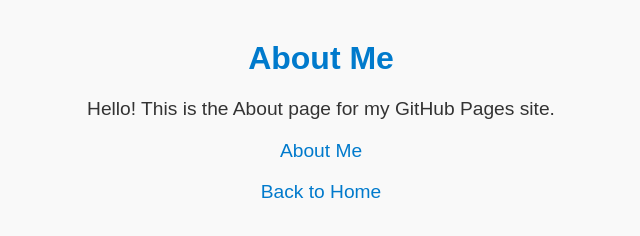
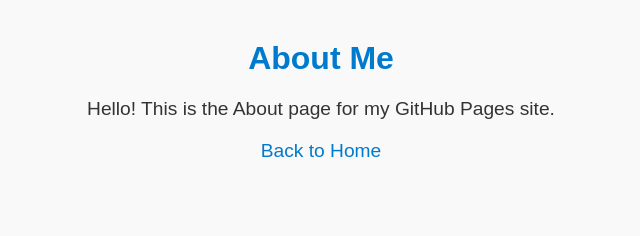
Before and after one commit to aldwin30/Hello-github, a plain HTML site: page about.html in a window 1280 px wide. Shown: the whole page, without its empty margins (319-959 px from the left). Drawn offline with Linux system fonts and the light colour scheme.

Commit message:
Update about.html

```diff
--- a/about.html
+++ b/about.html
@@ -12,7 +12,6 @@
 <body>
   <h1>About Me</h1>
   <p>Hello! This is the About page for my GitHub Pages site.</p>
-  <p><a href="about.html">About Me</a></p>
   <p><a href="index.html">Back to Home</a></p>
 </body>
 </html>
```
